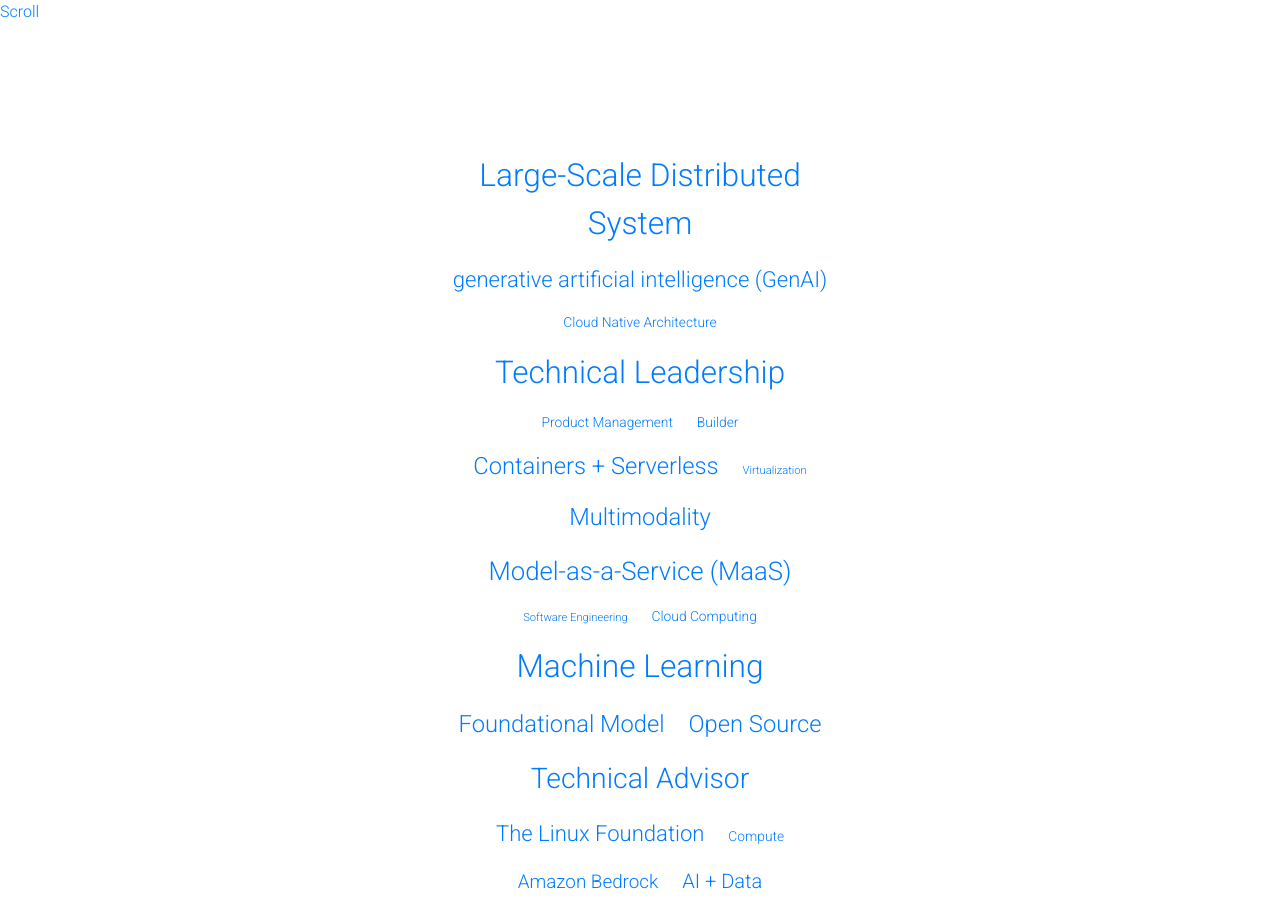
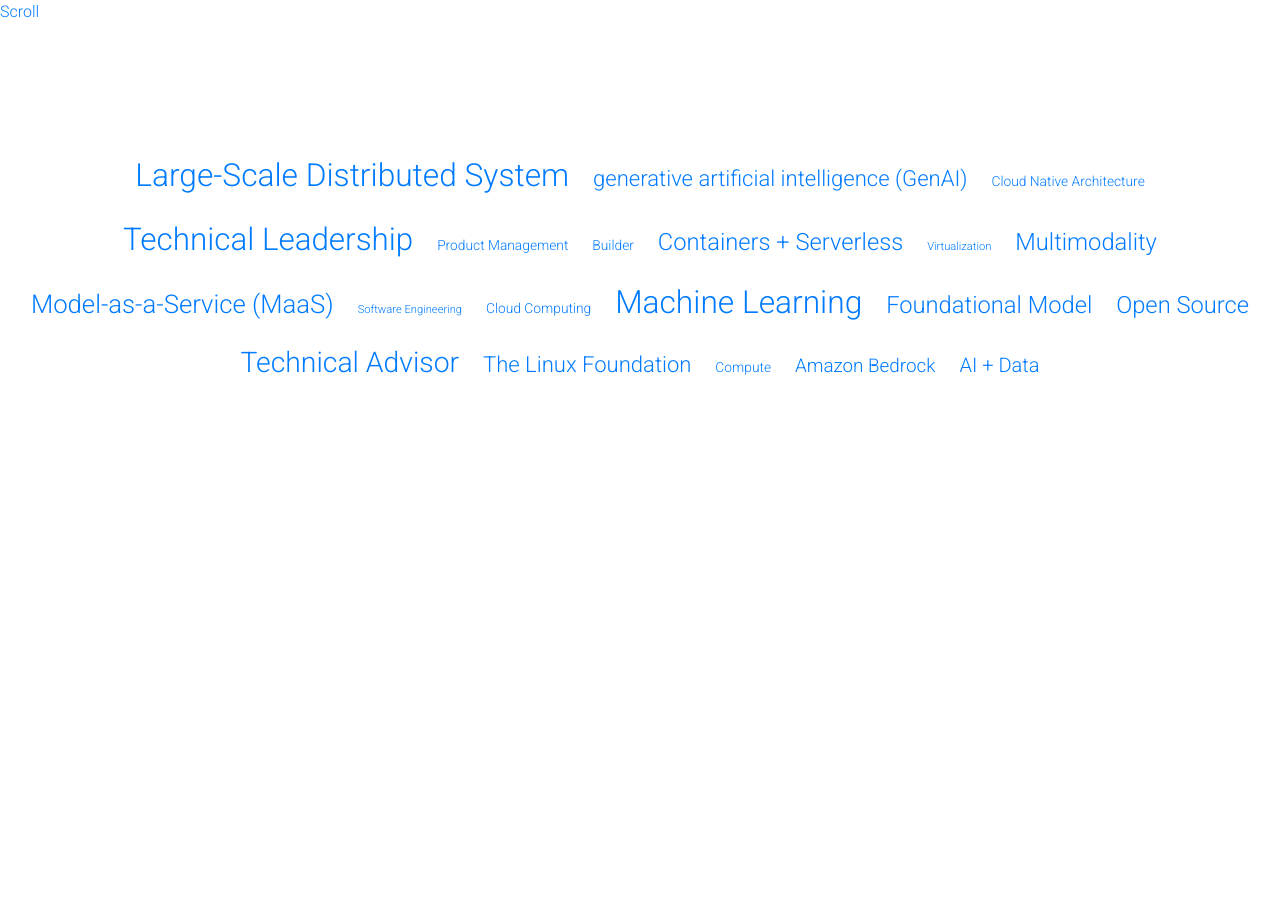
Before and after one commit to gfw001/gfw001.github.io, a Jekyll site: the page wordcloud.html, which Jekyll copies as it is, in a window 1280 px wide. Built offline with Jekyll 4.4.1, drawn with Linux system fonts in a browser that asks for light colours; a style sheet for code colours, icons or effects is not loaded.

Commit message:
Update wordcloud.html

```diff
--- a/wordcloud.html
+++ b/wordcloud.html
@@ -96,8 +96,8 @@
                <div class="home-section-bg " ></div>
                <div class="container-center" >
                <div class="row" >
-                 <div class="col-sm"></div>
-                 <div class="col-sm">
+                 <div class="col col-lg-2"></div>
+                 <div class="col-md-auto">
                <div class="tag-cloud" style="margin-top: 120px;">
                    <a href="" style="font-size:1.9808597661330818rem">Large-Scale Distributed System</a>
                    <a href="" style="font-size:1.3797423688644388rem">generative artificial intelligence (GenAI)</a>
@@ -121,7 +121,7 @@
                    <a href="" style="font-size:1.2537593519539654rem">AI + Data</a>
                 </div>
                    </div>
-                   <div class="col-sm"></div>
+                   <div class="col col-lg-2"></div>
                 </div>
                 </div>
                 </section>
```
